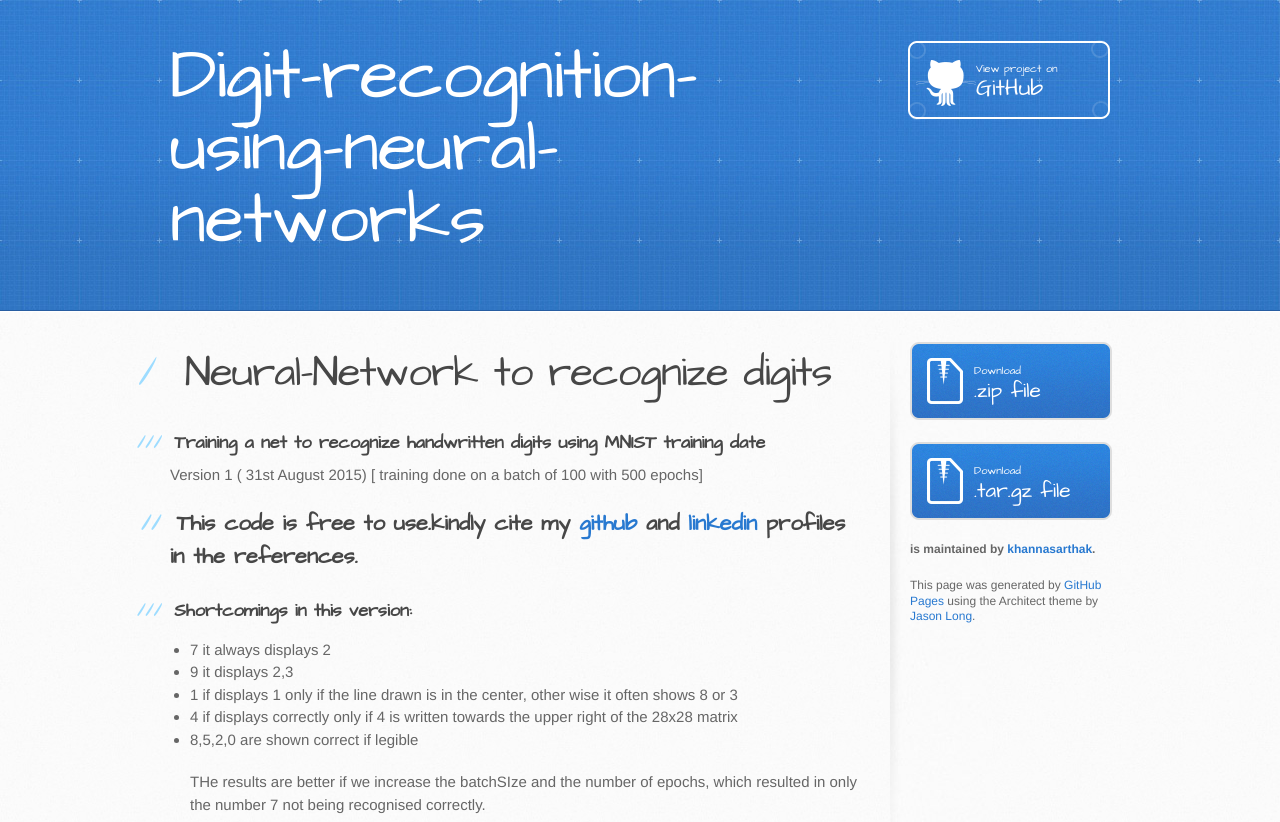
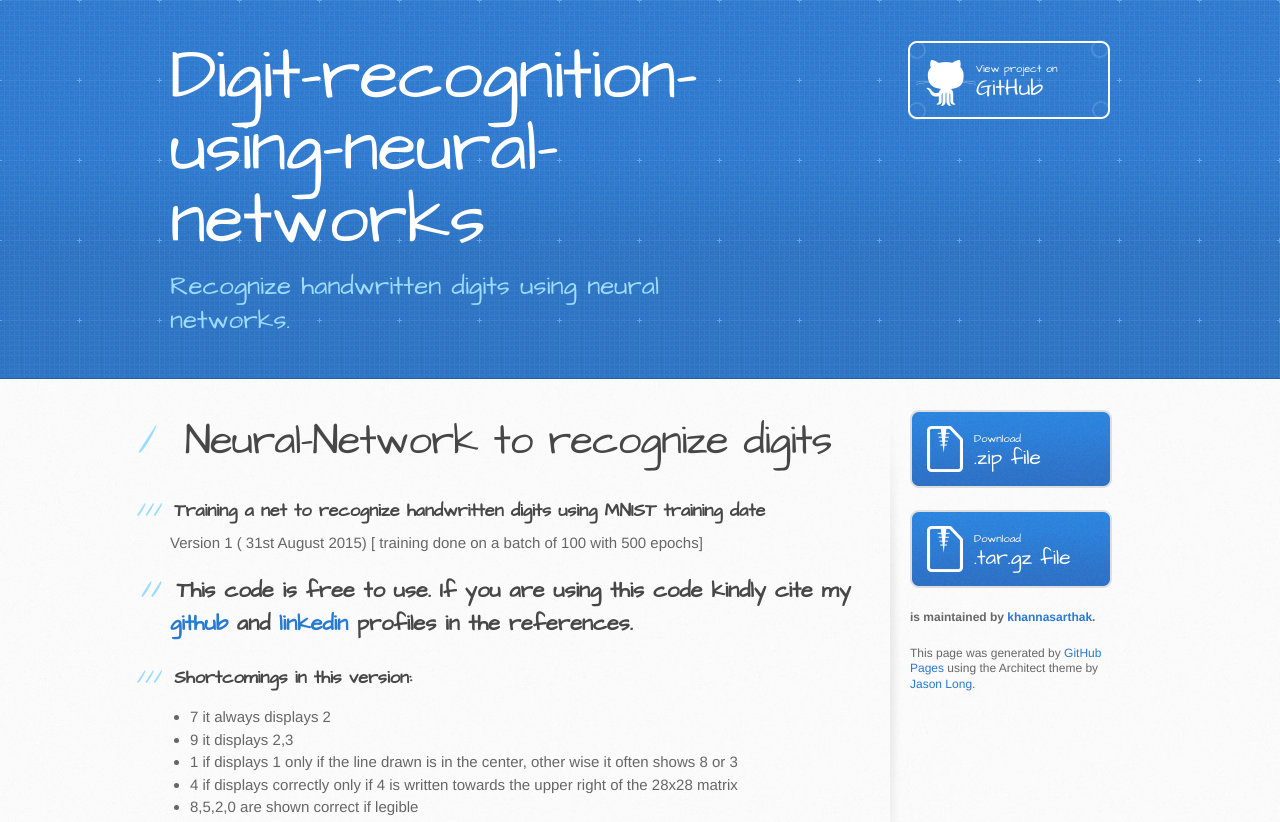
Before and after one commit to khannasarthak/Digit-Recognition-using-Neural-Networks, a plain HTML site: page index.html in a window 1280 px wide. Shown: the top 822 px of the page. Drawn offline with Linux system fonts and the light colour scheme.

```diff
--- a/index.html
+++ b/index.html
@@ -20,7 +20,7 @@
     <header>
       <div class="inner">
         <h1>Digit-recognition-using-neural-networks</h1>
-        <h2></h2>
+        <h2>Recognize handwritten digits using neural networks.</h2>
         <a href="https://github.com/khannasarthak/Digit-Recognition-using-Neural-Networks" class="button"><small>View project on</small> GitHub</a>
       </div>
     </header>
@@ -37,7 +37,7 @@
 <p>Version 1 ( 31st August 2015) [ training done on a batch of 100 with 500 epochs]</p>
 
 <h2>
-<a id="this-code-is-free-to-usekindly-cite-my-github-and-linkedin-profiles-in-the-references" class="anchor" href="#this-code-is-free-to-usekindly-cite-my-github-and-linkedin-profiles-in-the-references" aria-hidden="true"><span class="octicon octicon-link"></span></a>This code is free to use.kindly cite my <a href="https://github.com/khannasarthak">github</a> and <a href="https://www.linkedin.com/in/sarthakkhanna">linkedin</a> profiles in the references.</h2>
+<a id="this-code-is-free-to-use-if-you-are-using-this-code-kindly-cite-my-github-and-linkedin-profiles-in-the-references" class="anchor" href="#this-code-is-free-to-use-if-you-are-using-this-code-kindly-cite-my-github-and-linkedin-profiles-in-the-references" aria-hidden="true"><span class="octicon octicon-link"></span></a>This code is free to use. If you are using this code kindly cite my <a href="https://github.com/khannasarthak">github</a> and <a href="https://www.linkedin.com/in/sarthakkhanna">linkedin</a> profiles in the references.</h2>
 
 <h3>
 <a id="shortcomings-in-this-version" class="anchor" href="#shortcomings-in-this-version" aria-hidden="true"><span class="octicon octicon-link"></span></a>Shortcomings in this version:</h3>
```
Also changed, not shown: params.json (+1 -1 lines).
